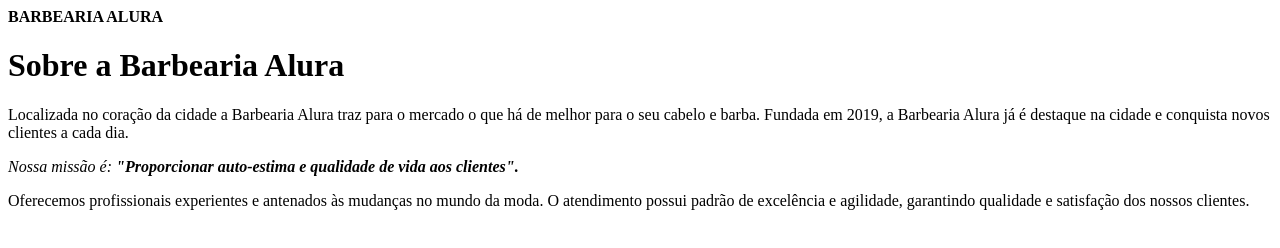
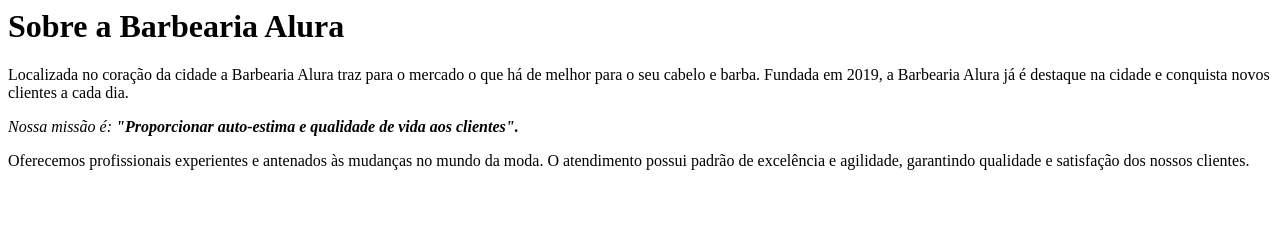
Before and after one commit to thurzin01/pagina, a plain HTML site: page index.html in a window 1280 px wide. Drawn offline with Linux system fonts and the light colour scheme.

Commit message:
Update index.html

```diff
--- a/index.html
+++ b/index.html
@@ -1,5 +1,5 @@
 
-                        <strong>BARBEARIA ALURA</strong>
+
 
 <h1><strong>Sobre a Barbearia Alura</strong></h1>
 
```
